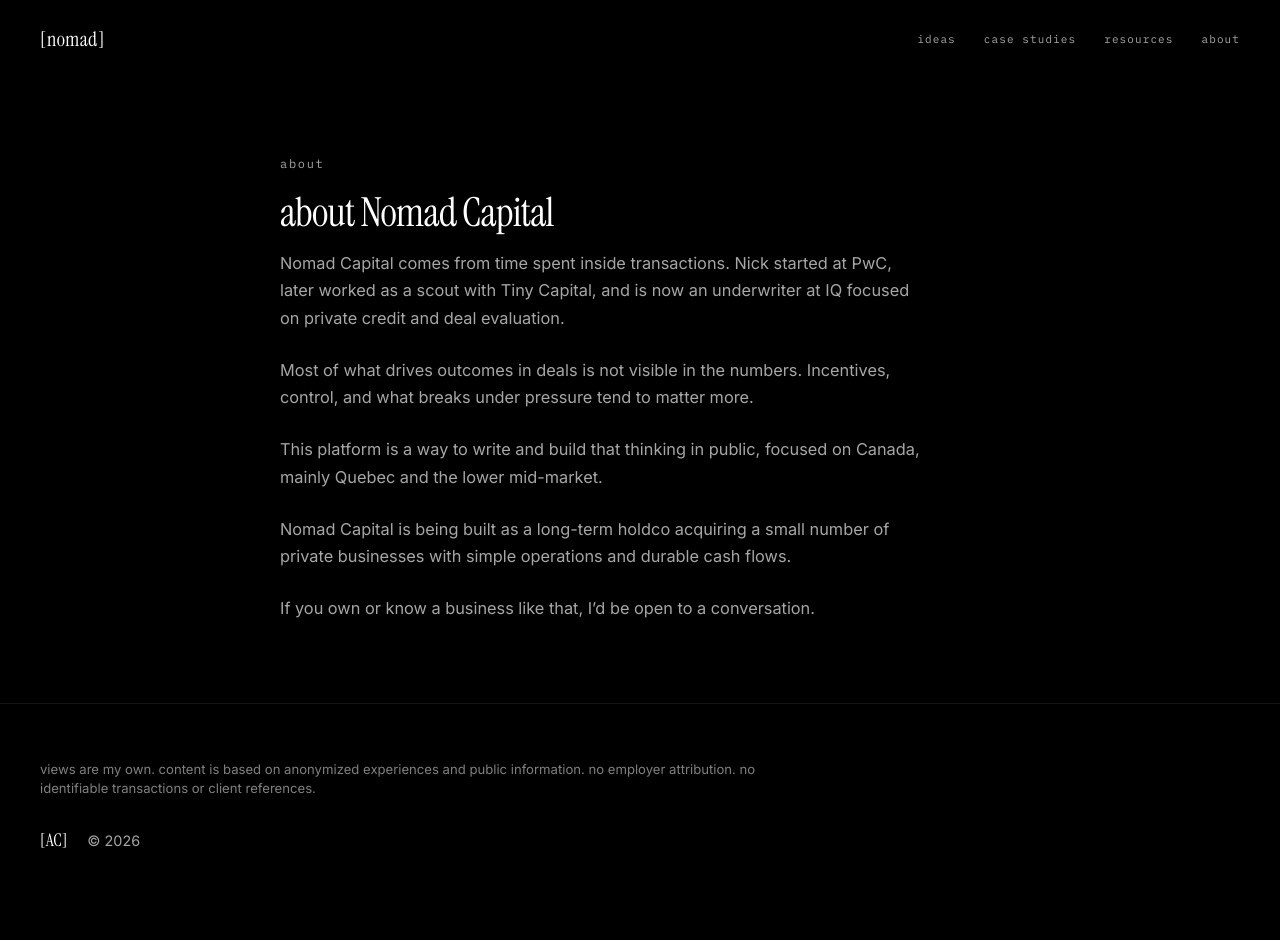
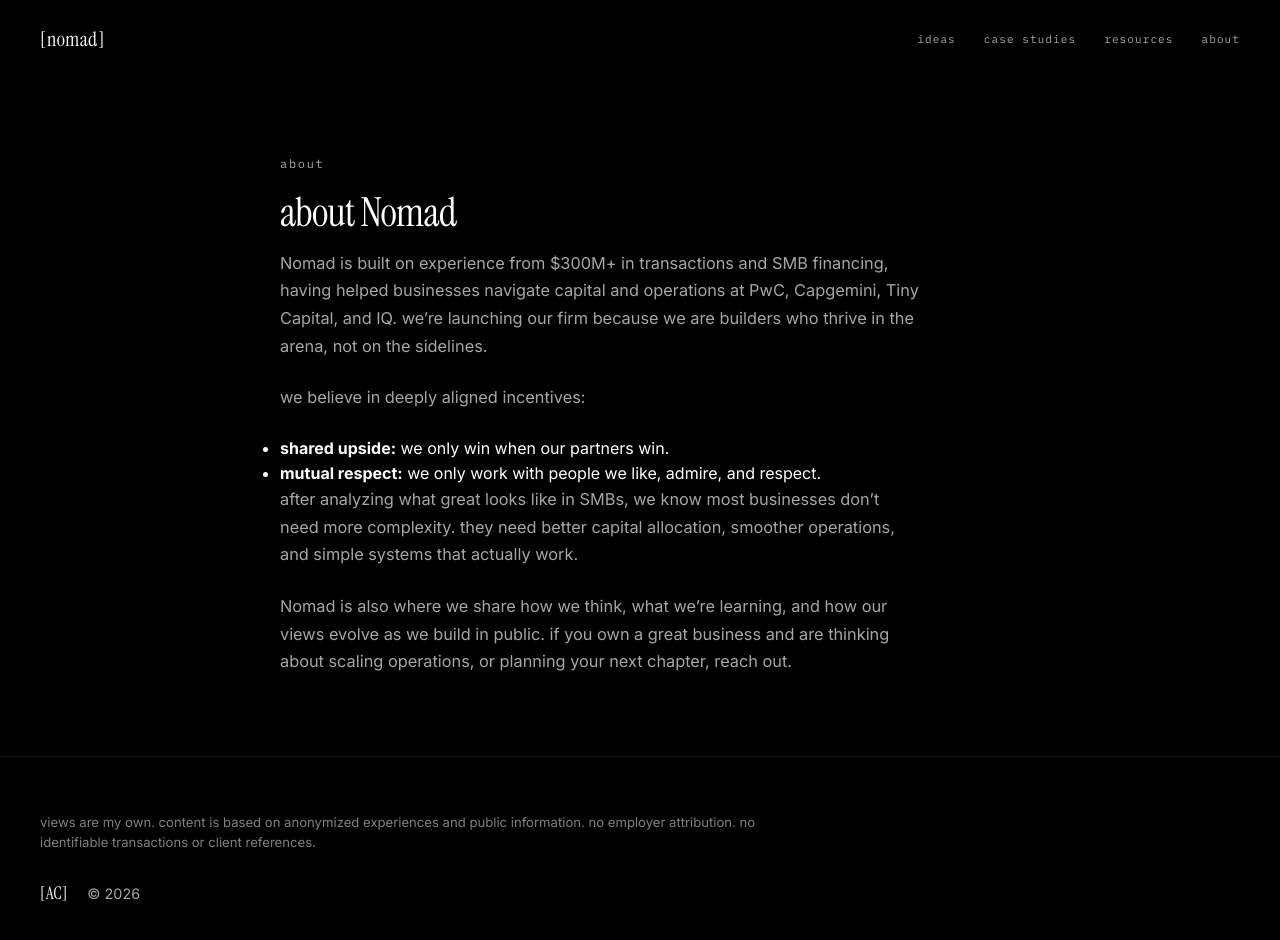
Before and after one commit to Nickthegrinder/nomadstudio, a website: page website/about/index.html in a window 1280 px wide. Before the commit the page ends 902 px from the top, so only its background shows below. Drawn offline with Linux system fonts and the light colour scheme.

Commit message:
Update Nomad Holdings about page copy
Made-with: Cursor

```diff
--- a/website/about/index.html
+++ b/website/about/index.html
@@ -3,8 +3,8 @@
 <head>
     <meta charset="UTF-8">
     <meta name="viewport" content="width=device-width, initial-scale=1.0">
-    <title>about Nomad Capital — Nomad Capital</title>
-    <meta name="description" content="Background on Nomad Capital, transactions experience, and building a long-term holdco.">
+    <title>about Nomad — Nomad</title>
+    <meta name="description" content="Nomad is built on experience from $300M+ in transactions and SMB financing — aligned incentives, better capital allocation, smoother operations, and simple systems that work.">
     <link rel="preconnect" href="https://fonts.googleapis.com">
     <link rel="preconnect" href="https://fonts.gstatic.com" crossorigin>
     <link href="https://fonts.googleapis.com/css2?family=Instrument+Serif:ital@0;1&family=Inter:wght@400;500;600;700&family=IBM+Plex+Mono:wght@400;500&display=swap" rel="stylesheet">
@@ -23,13 +23,19 @@
     <main class="page-main">
         <div class="page-inner container-narrow">
             <p class="section-kicker">about</p>
-            <h1 class="page-title page-title--about">about Nomad Capital</h1>
+            <h1 class="page-title page-title--about">about Nomad</h1>
             <div class="about-body">
-                <p>Nomad Capital comes from time spent inside transactions. Nick started at PwC, later worked as a scout with Tiny Capital, and is now an underwriter at IQ focused on private credit and deal evaluation.</p>
-                <p>Most of what drives outcomes in deals is not visible in the numbers. Incentives, control, and what breaks under pressure tend to matter more.</p>
-                <p>This platform is a way to write and build that thinking in public, focused on Canada, mainly Quebec and the lower mid-market.</p>
-                <p>Nomad Capital is being built as a long-term holdco acquiring a small number of private businesses with simple operations and durable cash flows.</p>
-                <p>If you own or know a business like that, I&rsquo;d be open to a conversation.</p>
+                <p>Nomad is built on experience from $300M+ in transactions and SMB financing, having helped businesses navigate capital and operations at PwC, Capgemini, Tiny Capital, and IQ. we&rsquo;re launching our firm because we are builders who thrive in the arena, not on the sidelines.</p>
+
+                <p>we believe in deeply aligned incentives:</p>
+                <ul>
+                    <li><strong>shared upside:</strong> we only win when our partners win.</li>
+                    <li><strong>mutual respect:</strong> we only work with people we like, admire, and respect.</li>
+                </ul>
+
+                <p>after analyzing what great looks like in SMBs, we know most businesses don&rsquo;t need more complexity. they need better capital allocation, smoother operations, and simple systems that actually work.</p>
+
+                <p>Nomad is also where we share how we think, what we&rsquo;re learning, and how our views evolve as we build in public. if you own a great business and are thinking about scaling operations, or planning your next chapter, reach out.</p>
             </div>
         </div>
     </main>
```
